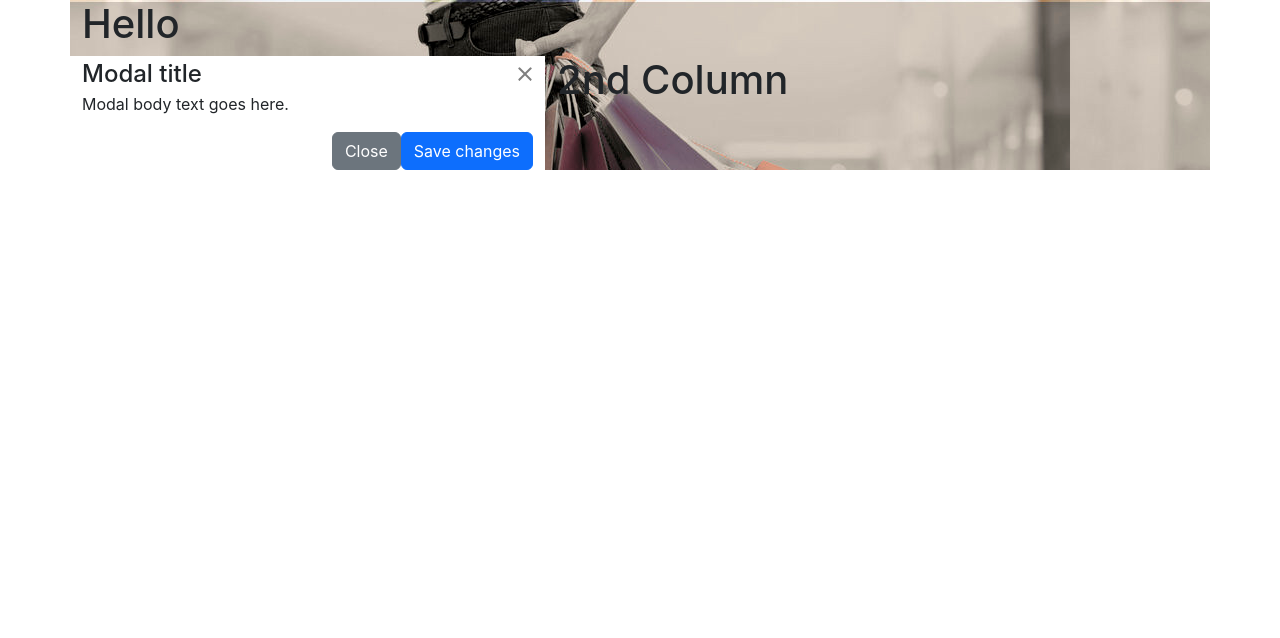
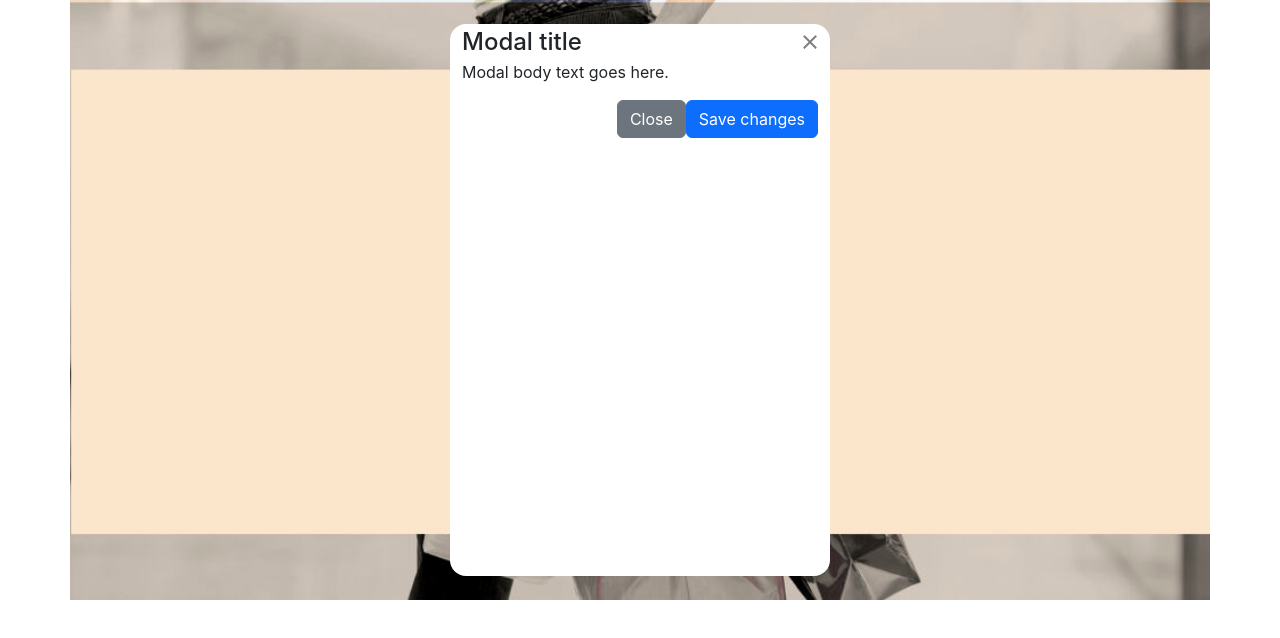
Before and after one commit to Telprata32/fypapp, a React (Create React App) app: page / in a window 1280 px wide. Shown: the top 638 px of the page. Built offline with nearby package versions, Linux system fonts and the light colour scheme.

Commit message:
UI updates

```diff
--- a/src/App.js
+++ b/src/App.js
@@ -4,18 +4,24 @@ import "./App.css";
 
 function App() {
   return (
-    <Container style={{ backgroundImage: `url(${shopimg})` }}>
-      <Row>
-        <h1>Hello</h1>
-      </Row>
-      <Row>
+    <Container
+      style={{
+        backgroundImage: `url(${shopimg})`,
+        backgroundRepeat: "no-repeat",
+        backgroundSize: "100% 100%",
+        height: "600px",
+      }}
+    >
+      <Row className="h-100 py-4">
         <Col
-          md="5"
+          md="4"
+          className="mx-auto"
           style={{
             backgroundColor: "white",
+            borderRadius: "16px",
           }}
         >
-          <Modal.Dialog>
+          <Modal.Dialog className="h-100">
             <Modal.Header closeButton>
               <Modal.Title>Modal title</Modal.Title>
             </Modal.Header>
@@ -30,9 +36,6 @@ function App() {
             </Modal.Footer>
           </Modal.Dialog>
         </Col>
-        <Col md="7">
-          <h1>2nd Column</h1>
-        </Col>
       </Row>
     </Container>
   );
```
Also changed, not shown: src/index.js (+6 -6 lines), src/Images/Shopping_edited.jpg, 1 other file (tests, documents, lock files or other folders).
